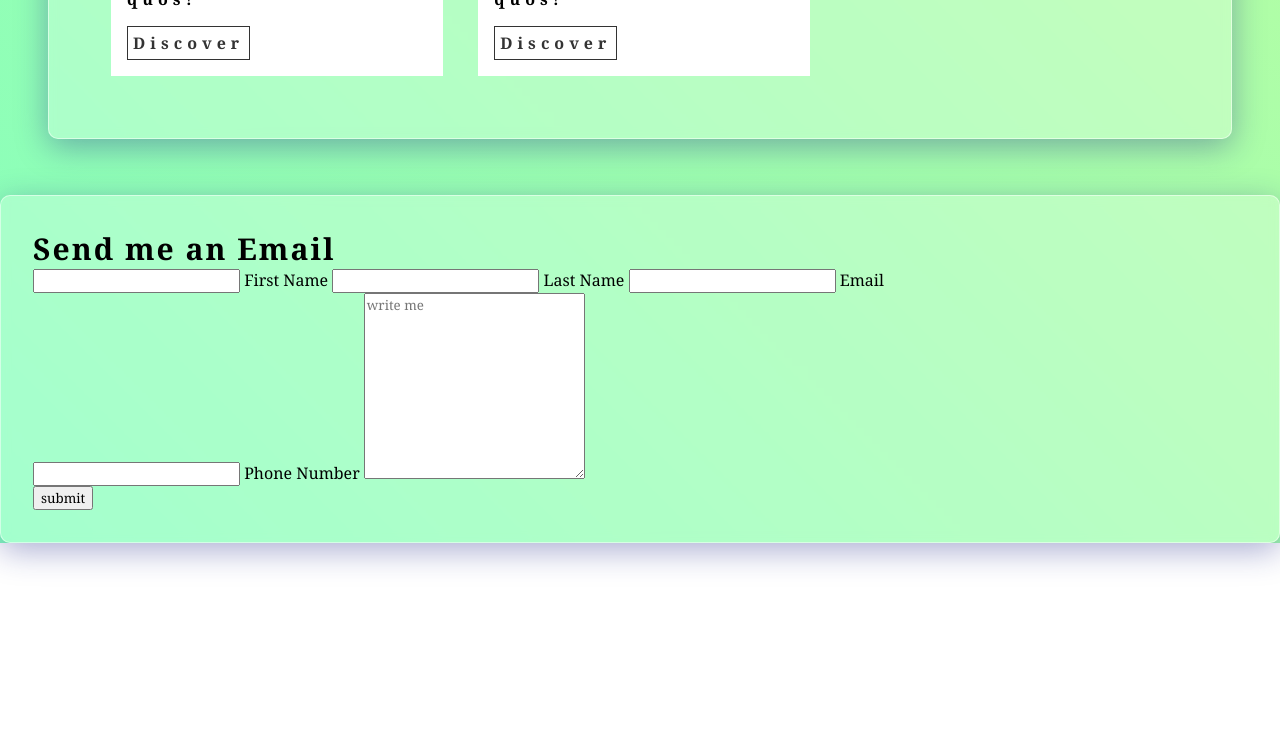
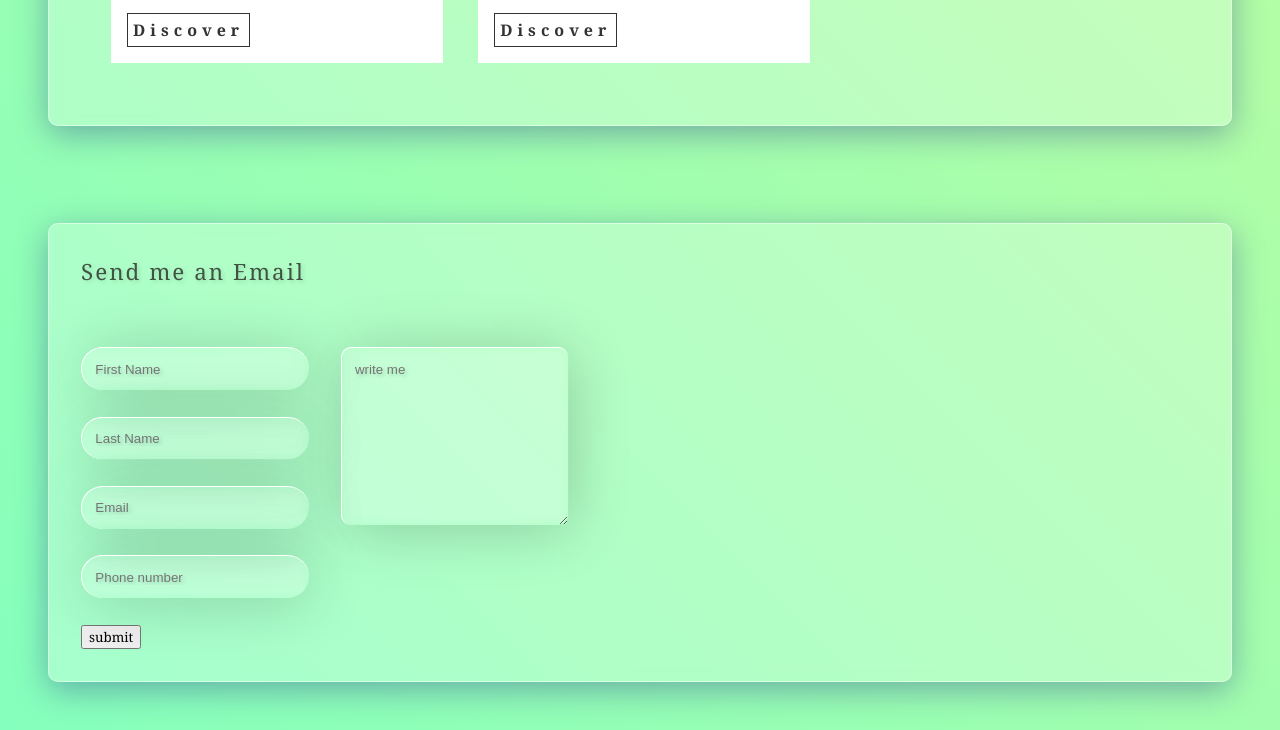
Before and after one commit to Aws3m/practicewebsite, a plain HTML site: page main page/index.html in a window 1280 px wide. Shown: the part 4212-4942 px from the top of the page. Before the commit the page ends 4755 px from the top, so only its background shows below. Drawn offline with Linux system fonts and the light colour scheme.

Commit message:
further improvements

```diff
--- a/main page/frontpage.css
+++ b/main page/frontpage.css
@@ -114,7 +114,7 @@ h1 {
 	display: flex;
 	flex-direction: column;
 	height: auto;
-	gap: 0.5rem;
+	gap: 0.1rem;
 	background-color: #85FFBD;
 	background-image: linear-gradient(45deg, #85FFBD 0%, #FFFB7D 100%);
 }
@@ -222,3 +222,68 @@ a{
 	transition: 0.5s;
 	width: fit-content
 }
+
+.formheader{
+	font-weight: 500;
+    color: #130c0c;
+    opacity: 0.7;
+    font-size: 1.4rem;
+    margin-top: 0;
+    margin-bottom: 60px;
+    text-shadow: 2px 2px 4px rgba(0,0,0,0.2);
+}
+
+input {
+    background: transparent;
+    width: 200px;
+    padding: 1em;
+    margin-bottom: 2em;
+    border: none;
+    border-left: 1px solid white;
+    border-top: 1px solid white;
+    border-radius: 5000px;
+    backdrop-filter: blur(5px);
+    box-shadow: 4px 4px 60px rgba(0,0,0,0.2);
+    color: #080505;
+    font-family: Montserrat, sans-serif;
+    font-weight: 500;
+    transition: all 0.2s ease-in-out;
+    text-shadow: 2px 2px 4px rgba(0,0,0,0.2);
+}
+
+textarea{
+	align-self: stretch;
+	background: transparent;
+    width: 200px;
+    padding: 1em;
+    margin-bottom: 2em;
+    border: none;
+    border-left: 1px solid white;
+    border-top: 1px solid white;
+    border-radius: 10px;
+    backdrop-filter: blur(5px);
+    box-shadow: 4px 4px 60px rgba(0,0,0,0.2);
+    color: #140b0b;
+    font-family: Montserrat, sans-serif;
+    font-weight: 500;
+    transition: all 0.2s ease-in-out;
+    text-shadow: 2px 2px 4px rgba(0,0,0,0.2);
+}
+input:hover, textarea:hover {
+      background: rgba(255,255,255,0.1);
+      box-shadow: 4px 4px 60px 8px rgba(0,0,0,0.2);
+}
+
+.inputfields{
+	display:flex;
+	gap: 2rem;
+}
+
+.leftform{
+	display: flex;
+	flex-direction: column;
+}
+
+#main{
+	padding: 3rem;
+}
--- a/main page/index.html
+++ b/main page/index.html
@@ -150,30 +150,23 @@
         </div>
         <div id="main">
             <form class="clay-style">
-                <div class="formheader">
-                    <h1>Send me an Email</h1>
-                </div>
+                <h1 class="formheader">Send me an Email</h1>
                 <div class="inputfields">
                     <div class="leftform">
                         <label>
-                            <input type="text" required/>
-                            <span class="placeholder">First Name</span>
+                            <input type="text" placeholder="First Name" required/>
                         </label>
                         <label>
-                            <input type="text" required/>
-                            <span class="placeholder">Last Name</span>
+                            <input type="text" placeholder="Last Name" required/>
                         </label>
                         <label>
-                            <input type="text" required/>
-                            <span class="placeholder">Email</span>
+                            <input type="text" placeholder="Email" required/>
+                        </label>
+                        <label>
+                            <input type="text" placeholder="Phone number" required/>
                         </label>
                     </div>
-                    <div class="line"></div>
                     <div class="rightform">
-                        <label>
-                            <input type="text" required/>
-                            <span class="placeholder">Phone Number</span>
-                        </label>
                         <textarea rows="10" cols="25" placeholder="write me"></textarea>
                     </div>
                 </div>
```
